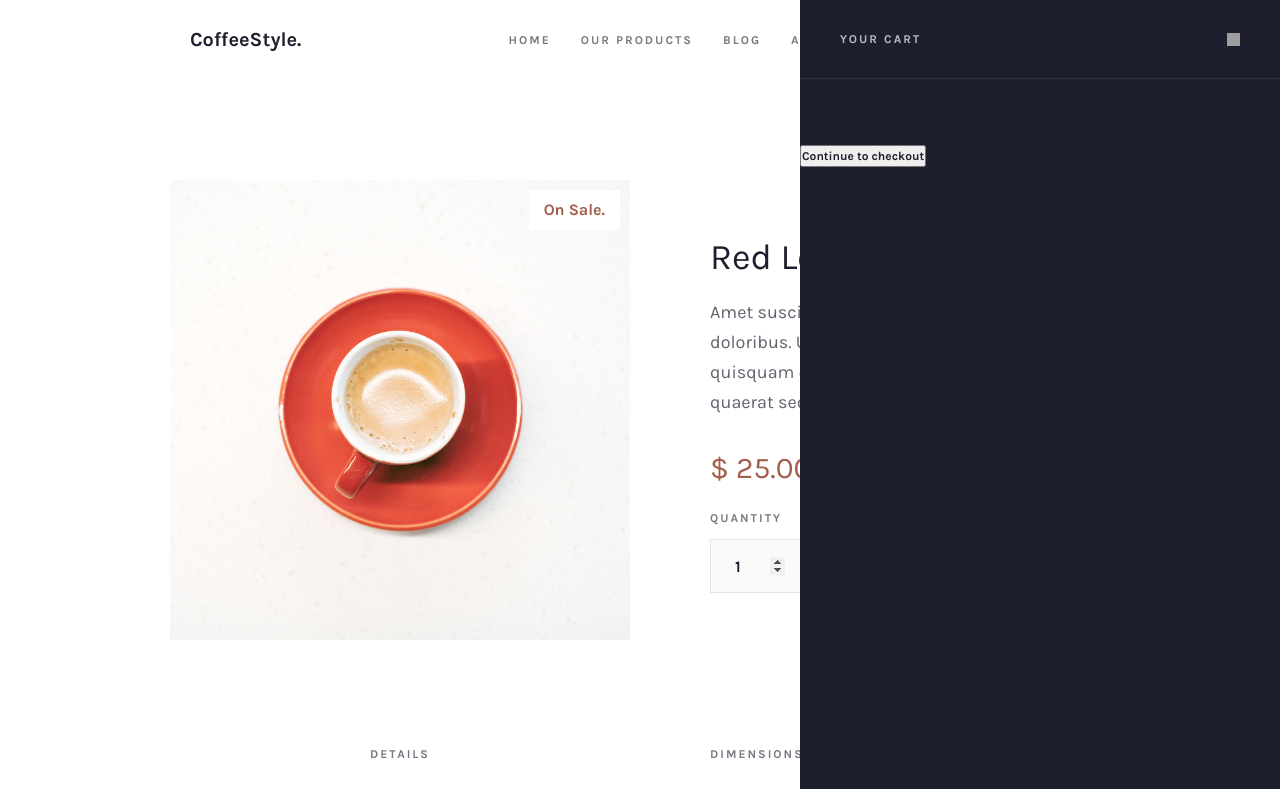
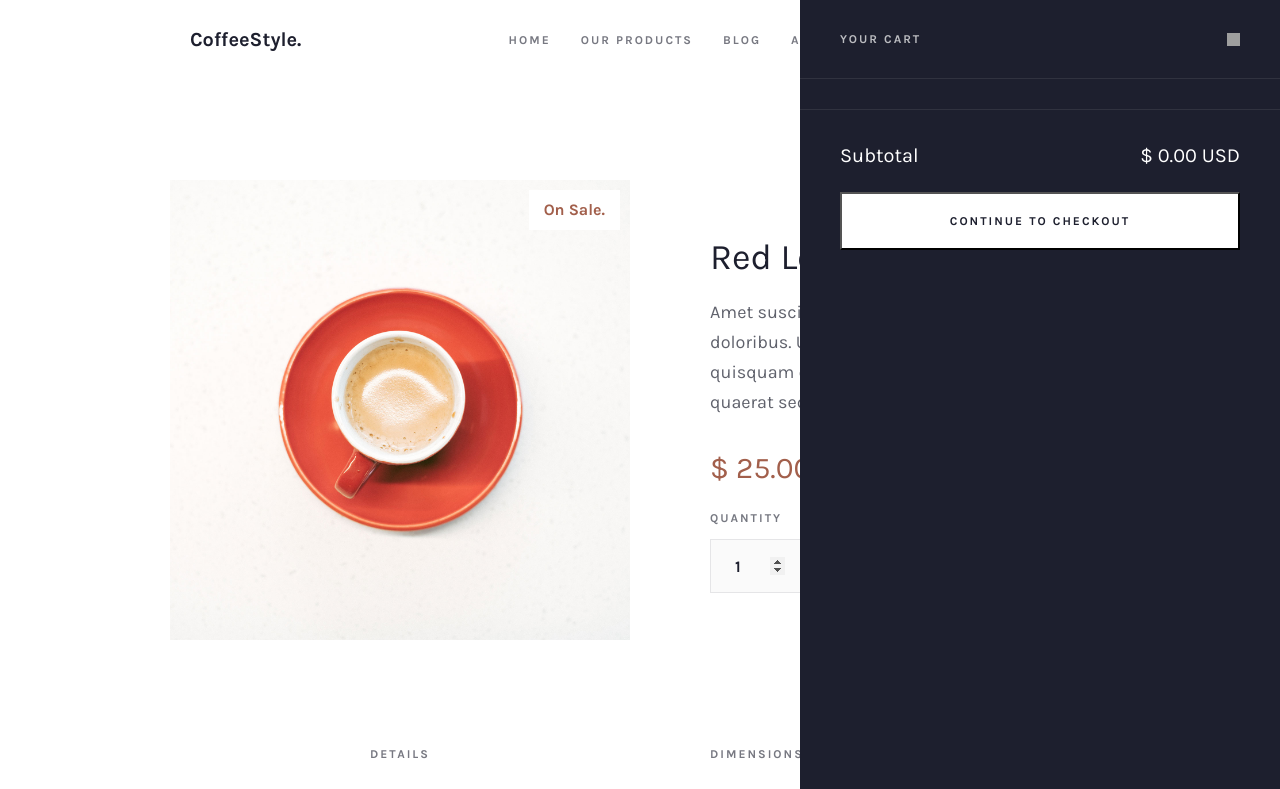
Before and after one commit to EvgeniiGo/coffee-mugs, a React (Vite) app: page /product/item001 in a window 1280 px wide. Shown: the top 789 px of the page. Built offline with nearby package versions, Linux system fonts and the light colour scheme; grey boxes are pictures that could not be loaded.

Commit message:
Cart component updated

```diff
--- a/src/App.tsx
+++ b/src/App.tsx
@@ -27,34 +27,28 @@ function App() {
   const [productsInCart, setProductsInCart] = useState<CartType>({});
 
   function addProductToCart(productId: string, quantity: number): void {
-    console.log(productId);
     const newCart: CartType = { ...productsInCart };
     if (newCart[productId]) {
+      console.log(newCart[productId]);
       newCart[productId] = newCart[productId] + quantity;
+      console.log(newCart[productId]);
     } else {
       newCart[productId] = quantity;
     }
     setProductsInCart(newCart);
-    // Object.keys(productsInCart).includes(productId)
-    //   ? setProductsInCart({
-    //       ...productsInCart,
-    //       productId: productsInCart[productId] + quantity,
-    //     })
-    //   : setProductsInCart({ ...productsInCart, productId: quantity});
-    // console.log(productsInCart);
   }
 
   const changeProductInCartQuantity: CartFunctionType = (
     productId,
     newQuantity
   ) => {
+    const newCart: CartType = { ...productsInCart };
     if (newQuantity === 0) {
-      const newCart: CartType = { ...productsInCart };
       delete newCart[productId];
-      setProductsInCart(newCart);
     } else {
-      setProductsInCart({ ...productsInCart, productId: newQuantity });
+      newCart[productId] = newQuantity;
     }
+    setProductsInCart(newCart);
   };
 
   return (
--- a/src/Components/Cart/Cart.css
+++ b/src/Components/Cart/Cart.css
@@ -57,6 +57,7 @@
   display: flex;
   flex-direction: column;
   padding: 0 25px;
+  width: 100%;
 }
 
 .cart__product-name {
@@ -86,15 +87,61 @@
 }
 
 .cart__product-input {
-  padding: 18px 24px;
+  width: 60px;
+  height: 42px;
+  padding: 0 12px;
+  /* padding: 18px 24px; */
   margin-top: 19px;
   height: 42px;
   width: 60px;
   background-color: transparent;
   border: none;
-  font-size: 16px;
-  line-height: 18px;
   color: white;
+  box-sizing: border-box;
+}
+
+.cart__product-input::-webkit-inner-spin-button,
+.cart__product-input::-webkit-outer-spin-button {
+  opacity: 1;
+}
+
+.cart__footer {
+  border-top: 1px solid rgba(210, 210, 213, 0.1);
+  padding: 30px 40px 40px;
+  display: flex;
+  flex-direction: column;
+  align-items: center;
+}
+
+.cart__cost {
+  display: flex;
+  justify-content: space-between;
+  margin-bottom: 20px;
+  width: 100%;
+}
+
+.cart__subtotal,
+.cart__value {
+  font-size: 20px;
+  line-height: 32px;
+  color: white;
+  font-weight: 400;
+}
+
+.cart__checkout-button {
+  padding: 18px 24px;
+  width: 100%;
+  letter-spacing: 2px;
+  text-transform: uppercase;
+  background-color: white;
+  cursor: pointer;
+  transition: ease all 0.4s;
+}
+
+.cart__checkout-button:hover {
+  opacity: 0.96;
+  background-color: #fafafa;
+  box-shadow: 0 3px 8px 0 rgba(29, 31, 46, 0.15);
 }
 
 @media screen and (min-width: 479px) {
--- a/src/Components/Cart/Cart.tsx
+++ b/src/Components/Cart/Cart.tsx
@@ -1,6 +1,8 @@
 import "./Cart.css";
 import { Mug } from "../../data/Products";
 import { CartType, CartFunctionType } from "../../App";
+import { usd } from "../../utils/functions";
+import { ChangeEvent } from "react";
 
 type PropsType = {
   products: Mug[];
@@ -12,10 +14,12 @@ const Cart = ({ products, productsInCart, onChange }: PropsType) => {
   const subtotal: number =
     Object.keys(productsInCart).length > 0
       ? Object.keys(productsInCart).reduce((total, key) => {
-          return total + productsInCart[key];
+          const price: number = products.filter(
+            (product) => product.id === key
+          )[0].price;
+          return total + productsInCart[key] * price;
         }, 0)
       : 0;
-  const subtotalString: string = "$ " + subtotal + ".00 USD";
 
   return (
     <div className="cart">
@@ -36,8 +40,14 @@ const Cart = ({ products, productsInCart, onChange }: PropsType) => {
               onChange(product.id, 0);
             }
 
+            function updateQuantity(e: ChangeEvent<HTMLInputElement>) {
+              if (e.target.value !== "")
+                onChange(product.id, Number(e.target.value));
+              console.log(productsInCart);
+            }
+
             return (
-              <div className="cart__product-cart">
+              <div className="cart__product-cart" key={product.id}>
                 <img
                   src={img}
                   alt={product.name}
@@ -45,7 +55,7 @@ const Cart = ({ products, productsInCart, onChange }: PropsType) => {
                 />
                 <div className="cart__product-text">
                   <h5 className="cart__product-name">{product.name}</h5>
-                  <p className="cart__product-price">{product.price}</p>
+                  <p className="cart__product-price">{usd(product.price)}</p>
                   <button
                     className="cart__product-button"
                     onClick={handleRemove}
@@ -58,6 +68,7 @@ const Cart = ({ products, productsInCart, onChange }: PropsType) => {
                   min={1}
                   max={50}
                   value={productsInCart[product.id]}
+                  onChange={updateQuantity}
                   className="cart__product-input"
                 />
               </div>
@@ -67,7 +78,7 @@ const Cart = ({ products, productsInCart, onChange }: PropsType) => {
       <div className="cart__footer">
         <div className="cart__cost">
           <p className="cart__subtotal">Subtotal</p>
-          <p className="cart__value">{subtotalString}</p>
+          <p className="cart__value">{usd(subtotal)}</p>
         </div>
         <button className="cart__checkout-button" type="button">
           Continue to checkout
```
